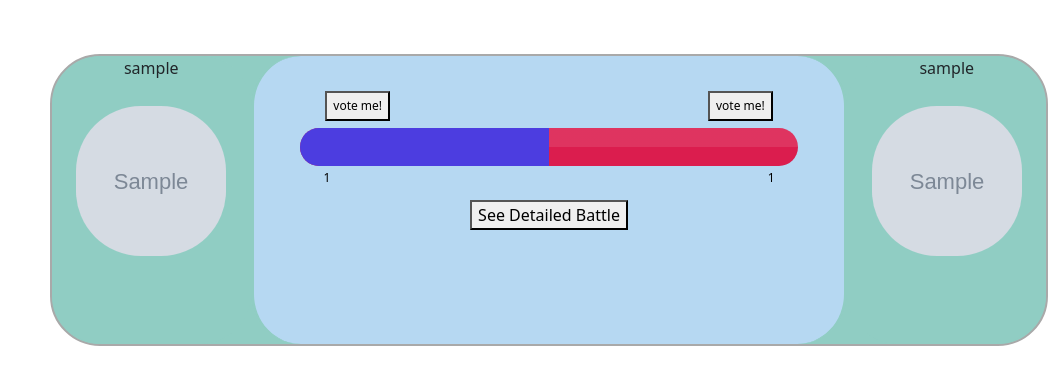
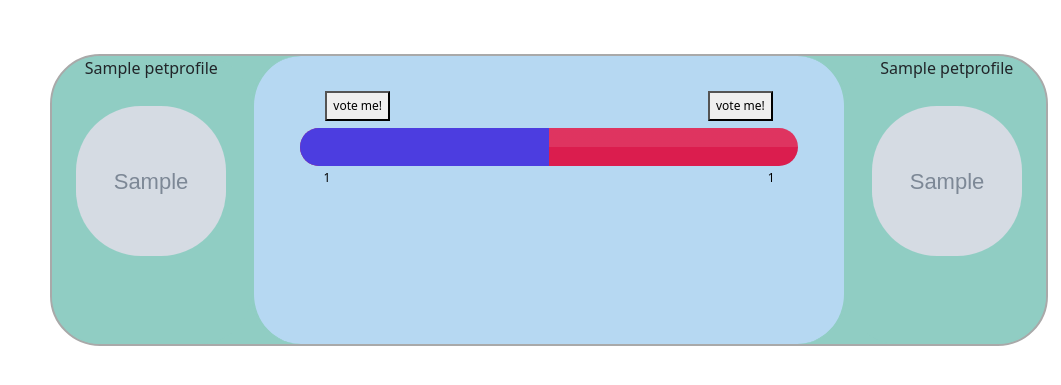
Before and after one commit to Elyoiit/PetItOut, a Django app: a page that uses templates/PetItOut/battle.html in a window 1280 px wide. Shown: the part 58-443 px from the top of the page, without its empty margins (219-1280 px from the left). Run offline with Django 3.2, Linux system fonts and the light colour scheme; tables that the repository leaves empty hold one stand-in row (values such as "Sample post"); grey boxes marked "Sample" are stand-in pictures; some libraries are stand-ins or nearby versions.

Commit message:
finished

```diff
--- a/PetItOutApp/views.py
+++ b/PetItOutApp/views.py
@@ -22,14 +22,20 @@ def home_page(request):
 
 def battle(request,username):
     username = username
-    print(username)
     context_dict = {}
     battle_view = Battle.objects.get(petprofileRed__userprofile__user__username=username)
 
     context_dict['battle_view'] = battle_view
     if request.method=="POST":
-        if request.POST.get('operation') =="like_submit" and request.is_ajax():
+        if request.POST.get('operation') =="like_submit_red" and request.is_ajax():
             likes_view = get_object_or_404(PetProfile,userprofile__user__username=username)
+            print(likes_view)
+            likes_view.likes.add(request.user)
+            context_dict['pet_profile']=likes_view
+            return HttpResponse(json.dumps(context_dict),likes_view__type='application/json')
+        elif request.POST.get('operation') =="like_submit_blue" and request.is_ajax():
+            likes_view = get_object_or_404(PetProfile,userprofile__user__username=username)
+            print(likes_view)
             likes_view.likes.add(request.user)
             context_dict['pet_profile']=likes_view
             return HttpResponse(json.dumps(context_dict),likes_view__type='application/json')
--- a/templates/PetItOut/battle.html
+++ b/templates/PetItOut/battle.html
@@ -20,10 +20,12 @@ Pet It Out!!
 
             <div class = "battle_shortform">
                 <div class = "pet_name_and_pic">
-                    <p class = "left_name">{{battle_view.petprofileBlue.userprofile.user.username}}</p>
+                    <p class = "left_name">{{battle_view.petprofileBlue.pet_name}}</p>
 
                     <div style = "text-align: center;">
+                        <a href = "{% url 'PetItOut:user_profile' battle_view.petprofileRed.userprofile.user.username%}">
                         <img src="{{ battle_view.petprofileBlue.pet_picture.url }}" class = "pet_pic" alt="Profile pic of cat">
+                    </a>
                     </div>
                 </div>
                 <div class = "battle_info">
@@ -37,24 +39,22 @@ Pet It Out!!
                         </div>
                         <span id="vnums-l" class="vote-nums">{{battle_view.petprofileBlue.likes.count}}</span>
                         <span id="vnums-r" class="vote-nums">{{battle_view.petprofileRed.likes.count}}</span>
-                        <button class="vote-nums vnums-b">vote me!</button>
-                      <button class="vote-nums vnums-red">vote me!</button>
+                        <button class="vote-nums vnums-b" onclick="moveBlue()">vote me!</button>
+                      <button class="vote-nums vnums-red" onclick="moveRed()">vote me!</button>
                     </div>
                     <br>
                     <br>
 
                     <br>
-                    <div style = "text-align: center;">
-                        <button id = "detailed_battle">See Detailed Battle</button>
-                    </div>
 
 
                 </div>
                 <div class = "pet_name_and_pic">
-                    <p class = "right_name">{{battle_view.petprofileRed.userprofile.user.username}}</p>
+                    <p class = "right_name">{{battle_view.petprofileRed.pet_name}}</p>
 
                     <div style="text-align: center;">
-                        <img src="{{ battle_view.petprofileRed.pet_picture.url }}" class = "pet_pic" alt="Profile pic of cat">
+                        <a href = "{% url 'PetItOut:user_profile' battle_view.petprofileBlue.userprofile.user.username%}">
+                        <img src="{{ battle_view.petprofileRed.pet_picture.url }}" class = "pet_pic" alt="Profile pic of cat"></a>
                     </div>
                 </div>
             </div>
@@ -71,8 +71,8 @@ Pet It Out!!
             $('.vnums-b').click(function(){
                 $.ajax({
                     type:"POST",
-                    url:"{% url 'PetItOut:battle' battle_view.petprofileBlue.userprofile.user.username %}",
-                    data:{'content_id': $(this).attr('name'),'operation':'like_submit','csrfmiddlewaretoken': '{{ csrf_token }}'},
+                    url:"{% url 'PetItOut:battle' battle_view.petprofileBlue.userprofile.user.username%}",
+                    data:{'content_id': $(this).attr('name'),'operation':'like_submit_blue','csrfmiddlewaretoken': '{{ csrf_token }}'},
                     dataType:"json",
                     success:function(){moveBlue()}
                 });
@@ -105,7 +105,7 @@ Pet It Out!!
             $.ajax({
                     type:"POST",
                     url:"{% url 'PetItOut:battle' battle_view.petprofileRed.userprofile.user.username%}",
-                    data:{'content_id': $(this).attr('name'),'operation':'like_submit','csrfmiddlewaretoken': '{{ csrf_token }}'},
+                    data:{'content_id': $(this).attr('name'),'operation':'like_submit_red','csrfmiddlewaretoken': '{{ csrf_token }}'},
                     dataType:"json",
                     success:
                         function(){ moveRed()}
@@ -131,133 +131,49 @@ Pet It Out!!
                         }
                         }
                     });
+                    function moveRed(){
+                    if(x==null){
+                        var blueBar = document.getElementsByClassName("progress-bar");
+                        x=1;
+                        var parentWidth = $('.progress-bar').offsetParent().width();
+                        var width = $('.progress-bar').width();
+                        var i = Math.round(100*width/parentWidth);
+                            var write =  parseInt($("#vnums-r").text());
+                            var writeString = write.toString();
+
+                            document.getElementById("vnums-r").innerHTML=writeString;
+                            var oppo = parseInt($("#vnums-l").text());
+                            var result = oppo/(write+oppo)*100;
+                            $("#progress-bar").css("width", result+"%");
+                        }
+                        else{
+                        alert("can only vote once!");
+                        }
+                        }
+                    function moveBlue(){
+                        {
+                        if(x==null){
+                        var blueBar = document.getElementsByClassName("progress-bar");
+
+                        var parentWidth = $('.progress-bar').offsetParent().width();
+                        var width = $('.progress-bar').width();
+                        var i = Math.round(100*width/parentWidth);
+                            var write =  parseInt($("#vnums-l").text());
+                            var writeString = write.toString();
+                                x=1;
+                            document.getElementById("vnums-l").innerHTML=writeString;
+                            var oppo = parseInt($("#vnums-r").text());
+                            var result = write/(write+oppo)*100;
+                            $("#progress-bar").css("width", result+"%");
+
+                        }
+                        else{
+                        alert("can only vote once!");
+                        }
+                    }
+                }
 
 
 
         </script>
-         <div id="details" style="display:none;">
-            <style>
-                .introduction{
-                    text-align: center;
-                }
-
-                .both_sides{
-                    display: grid;
-                    grid-template-columns: 1fr 1fr;
-                }
-
-                .left_side{
-                    height: auto;
-                    background-color: antiquewhite;
-                }
-
-                .rows_for_pet_information {
-                    display:grid;
-                    grid-template-rows: auto 20px 30px 1fr auto auto auto;
-                }
-
-                .profile_and_vote_button {
-                    display: grid;
-                    grid-template-columns: 3fr 2fr;
-                    place-items: center;
-                }
-
-                .profile_pic {
-                    height: 150px;
-                    width: 150px;
-                    border-radius: 150px;
-                    object-fit: cover;
-                    text-align: center;
-                }
-
-                .vote_button {
-                    background-color: red;
-                    height: 80%;
-                    width: 80%;
-                    padding-right: 20%;
-                    float: left;
-                }
-
-                .likes_and_percentages {
-                    text-align: right;
-                }
-
-                .percentage_bar {
-
-                }
-
-                .pet_info {
-                    display: grid;
-                    grid-template-rows: 50px 1fr;
-                }
-                .attributes {
-                    display: grid;
-                    grid-template-columns: 1fr 1fr 1fr;
-                }
-                .bio {
-
-                }
-            </style>
-
-        </head>
-
-        <body>
-            <div class="introduction">
-                <h1>Henry vs Catherine</h1>
-                <h2>Battle of the century</h2>
-            </div>
-            <div class="both_sides">
-                <div class = "left_side">
-                    <div class="rows_for_pet_information">
-                        <div class="profile_and_vote_button">
-                            <img src="../../static/images/dummy_cat.jpeg" class = "profile_pic" alt="Picture of pet">
-                            <button class = vote_button >VOTE</button>
-                        </div>
-                        <p class = "likes_and_percentages">
-                            36/122%
-                        </p>
-                        <div class="percentage_bar">
-                            <p>this is where percentage bar will go</p>
-                        </div>
-                        <div class = "attributes">
-                            <p>Age:</p>
-                            <p>Type:</p>
-                            <p>Sex:</p>
-                        </div>
-                        <p class = "bio">
-                            Lorem ipsum dolor sit, amet consectetur adipisicing elit. Blanditiis facere ducimus incidunt enim sint dolorem, commodi illum possimus quibusdam accusamus odio culpa eligendi in recusandae necessitatibus fugit ipsa inventore reiciendis!
-                        </p>
-                        <h1>Pictures of henry:</h1>
-                        <div class = "gallery">
-                            <img src="../../static/images/dummy_cat.jpeg" class = "gallery_pic" alt="Picture of pet">
-                            <img src="../../static/images/dummy_cat.jpeg" class = "gallery_pic" alt="Picture of pet">
-                            <img src="../../static/images/dummy_cat.jpeg" class = "gallery_pic" alt="Picture of pet">
-                            <img src="../../static/images/dummy_cat.jpeg" class = "gallery_pic" alt="Picture of pet">
-                            <img src="../../static/images/dummy_cat.jpeg" class = "gallery_pic" alt="Picture of pet">
-                        </div>
-                    </div>
-                </div>
-            </div>
-        </body>
-            THIS IS WHERE THE SPECIFIC BATTLES GO
-            </div>
-
-
-
-            <script>
-
-               const button = document.getElementById("detailed_battle");
-                const details = document.getElementById("details");
-
-    button.addEventListener("click", () => {
-      if (details.style.display === "none") {
-        details.style.display = "block";
-        button.innerText = "Hide Details";
-      } else {
-        details.style.display = "none";
-        button.innerText = "See detailed battle";
-      }
-    });
-            </script>
-
 {% endblock %}
```
Also changed, not shown: media/pet_images/ad977b302e0bc8afff20c1871fc63f97976bb5c7.jpg (added), media/user_profile_images/twitter-card.jpg (added), media/user_profile_images/twitter-card_GGoMHND.jpg (added), media/user_profile_images/twitter-card_j8ZcvSs.jpg (added).
